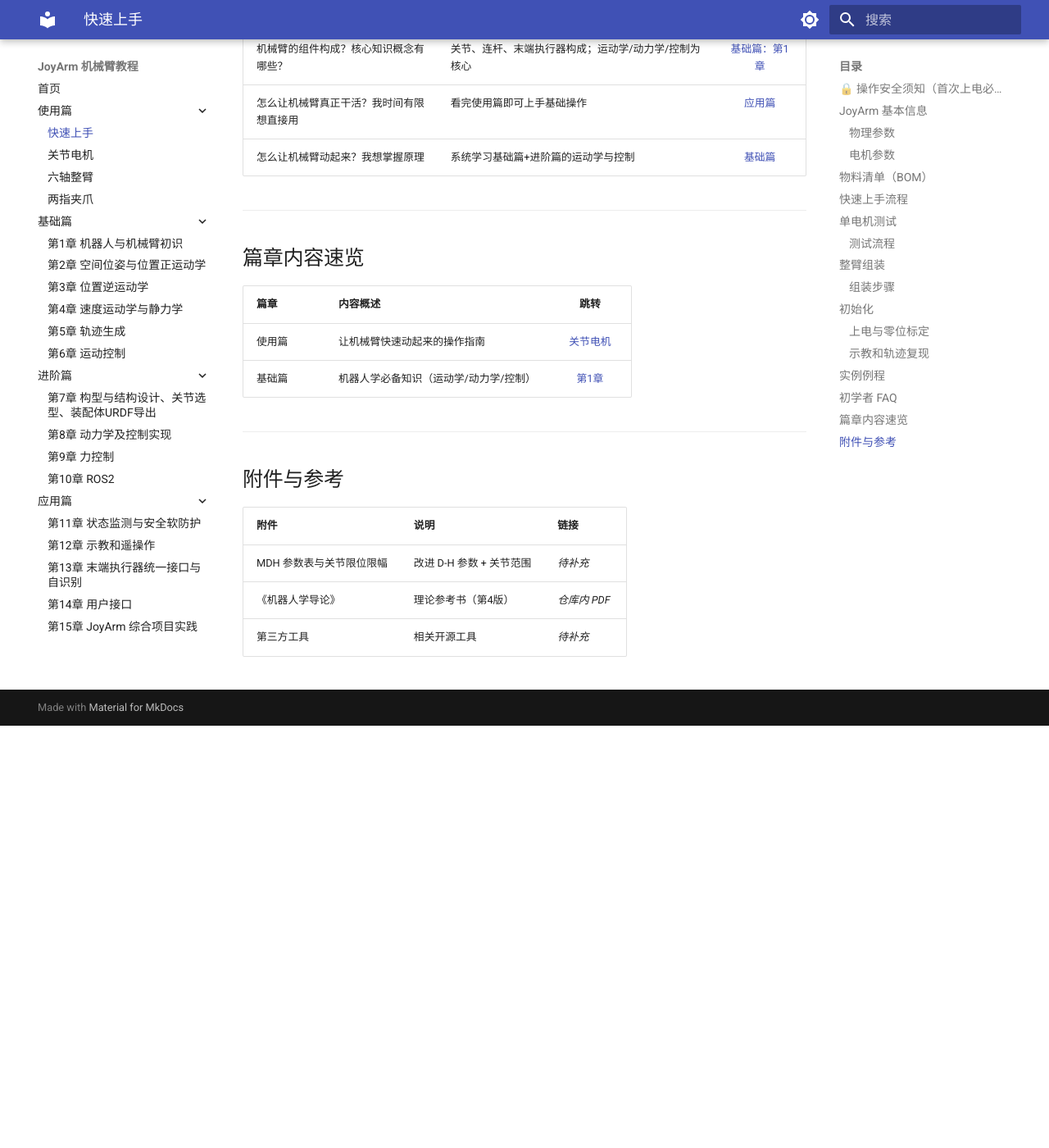
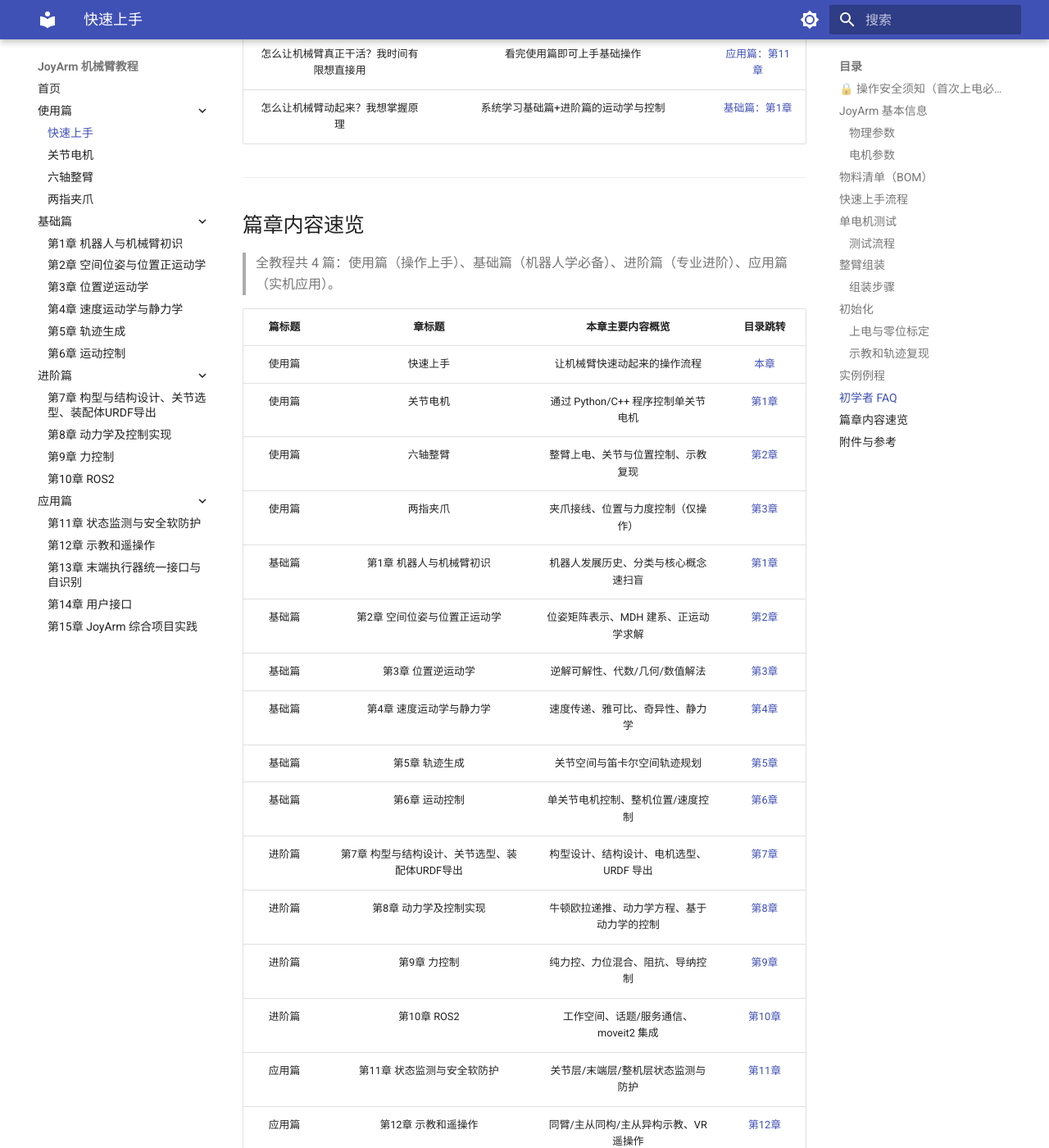
Before and after one commit to joyin-dexhand/joyin_arm_tutorial, an MkDocs documentation site: the page built from docs/chapter1_1.md, in a window 1280 px wide and 1400 px high, scrolled down 4932 px. Shown: the whole window at 82% size. Built offline with MkDocs 1.6.1 and Material for MkDocs 9.7.7, drawn with Linux system fonts in a browser that asks for light colours; before the commit the page ends 5817 px from its top, so only the background shows below that; some of the changed text lies outside the part shown.

Commit message:
docs(快速上手): 按反馈完善chapter1_1
- 定位措辞改为'本章定位'，原理跳转补充进阶/应用篇
- 所有表格单元格文字居中对齐
- 调整上手流程顺序为:拆箱→单关节测试设ID→组装→接线上电→零位标定→示教复现→例程
- 单电机测试节去除前置知识提示
- 篇章速览表扩展至全部19章(篇标题/章标题/内容概览/跳转)

````diff
--- a/docs/chapter1_1.md
+++ b/docs/chapter1_1.md
@@ -1,13 +1,13 @@
 # 快速上手
 
-> 📌 **本节定位**：面向"想立刻用起来"的读者。**无需任何理论基础**，按下面流程操作即可让 JoyArm 机械臂动起来。想深入了解原理可前往[基础篇](chapter2_1.md)。
+> 📌 **本章定位**：面向"想立刻用起来"的读者。**无需任何理论基础**，按下面流程操作即可让 JoyArm 机械臂动起来。想深入了解原理，请前往[基础篇](chapter2_1.md)、[进阶篇](chapter3_1.md)和[应用篇](chapter4_1.md)。
 
 ## 🔒 操作安全须知（首次上电必读）
 
 > ⚠️ **请在第一次上电前完整阅读本节，操作不当可能损坏机械臂或造成人身伤害。**
 
 | # | 安全要求 | 说明 |
-|:---:|:---|:---|
+|:---:|:---:|:---:|
 | 1 | **保持工作空间清空** | 机械臂工作半径内不得有人员与障碍物 |
 | 2 | **先就位再上电** | 先将机械臂调至安全姿态（零位）再上电 |
 | 3 | **上电后禁止强行扳动** | 上电后切勿手动强行扳动关节，会损坏电机减速器 |
@@ -22,7 +22,7 @@
 > 🖼️ **图片占位**：JoyArm 机械臂整体外观图 + 坐标系标注图
 
 | 参数 | 数值 | 说明 |
-|:---|:---|:---|
+|:---:|:---:|:---:|
 | 自由度 | 6 DOF | 六旋转关节 |
 | 臂展长度 | *待补充* | 末端可达最大水平距离 |
 | 极限负载 | *待补充* | 末端可承载最大重量 |
@@ -35,7 +35,7 @@
 > 🖼️ **图片占位**：关节电机实物图 + 接口标注图
 
 | 参数 | 数值 | 说明 |
-|:---|:---|:---|
+|:---:|:---:|:---:|
 | 峰值扭矩 | *待补充* | 瞬时最大输出力矩 |
 | 额定扭矩 | *待补充* | 长期稳定输出力矩 |
 | 额定电压 | *待补充* | 供电电压 |
@@ -49,7 +49,7 @@
 > 🖼️ **图片占位**：全部零部件全家福照片
 
 | 类别 | 名称 | 数量 | 获取方式 | 备注 |
-|:---|:---|:---:|:---|:---|
+|:---:|:---:|:---:|:---:|:---:|
 | 结构件 | 底座 | 1 | *购买/打印链接* | *参数* |
 | 结构件 | 连杆 x6 | 6 | *购买/打印链接* | *参数* |
 | 执行器 | 关节电机 | 6 | *购买链接* | 见电机参数表 |
@@ -63,12 +63,12 @@
 
 ```mermaid
 flowchart TD
-    A[拆箱验收] --> B[整臂组装]
-    B --> C[接线与上电]
-    C --> D[单电机测试]
+    A[拆箱验收] --> B[单关节测试并设置电机ID]
+    B --> C[整臂组装]
+    C --> D[接线和上电]
     D --> E[零位标定]
-    E --> F[示教与轨迹复现]
-    F --> G[实例例程]
+    E --> F[示教和轨迹复现]
+    F --> G[其余实例例程功能]
 
     style A fill:#e1f5fe
     style G fill:#c8e6c9
@@ -106,7 +104,7 @@ flowchart LR
 ### 组装步骤
 
 | 步骤 | 操作 | 图示 |
-|:---:|:---|:---|
+|:---:|:---:|:---:|
 | 1 | 安装底座并固定 | *待补充* |
 | 2 | 依次连接 6 个关节连杆 | *待补充* |
 | 3 | 理线并固定线缆 | *待补充* |
@@ -121,7 +119,7 @@ flowchart LR
 > 🖼️ **图片占位**：机械臂安全姿态示意图
 
 | 项目 | 出厂默认值 |
-|:---|:---|
+|:---:|:---:|
 | 安全姿态（零位） | *待补充* |
 | 标定方法 | *待补充* |
 
@@ -139,7 +137,7 @@ flowchart LR
 ## 实例例程
 
 | 例程名 | 功能 | 代码位置 |
-|:---|:---|:---|
+|:---:|:---:|:---:|
 | 例程 1 | *待补充* | *仓库链接* |
 | 例程 2 | *待补充* | *仓库链接* |
 
@@ -150,28 +148,47 @@ flowchart LR
 > 📚 以下问题若需深入理解原理，可点击跳转至对应篇章。
 
 | 你的问题 | 简要回答 | 深入阅读 |
-|:---|:---|:---:|
+|:---:|:---:|:---:|
 | 什么是机器人，机器人有哪些类别？ | 机器人是能自动执行任务的机器装置，分工业/服务、移动/固定等类别 | [基础篇：第1章](chapter2_1.md) |
 | 什么是机械臂，有什么应用？为何做机械臂？ | 机械臂是模仿手臂功能的机械装置，工业/服务领域应用最广 | [基础篇：第1章](chapter2_1.md) |
 | 机械臂的组件构成？核心知识概念有哪些？ | 关节、连杆、末端执行器构成；运动学/动力学/控制为核心 | [基础篇：第1章](chapter2_1.md) |
-| 怎么让机械臂真正干活？我时间有限想直接用 | 看完使用篇即可上手基础操作 | [应用篇](chapter4_1.md) |
-| 怎么让机械臂动起来？我想掌握原理 | 系统学习基础篇+进阶篇的运动学与控制 | [基础篇](chapter2_1.md) |
+| 怎么让机械臂真正干活？我时间有限想直接用 | 看完使用篇即可上手基础操作 | [应用篇：第11章](chapter4_1.md) |
+| 怎么让机械臂动起来？我想掌握原理 | 系统学习基础篇+进阶篇的运动学与控制 | [基础篇：第1章](chapter2_1.md) |
 
 ---
 
 ## 篇章内容速览
 
-| 篇章 | 内容概述 | 跳转 |
-|:---|:---|:---:|
-| 使用篇 | 让机械臂快速动起来的操作指南 | [关节电机](chapter1_2.md) |
-| 基础篇 | 机器人学必备知识（运动学/动力学/控制） | [第1章](chapter2_1.md) |
+> 全教程共 4 篇：使用篇（操作上手）、基础篇（机器人学必备）、进阶篇（专业进阶）、应用篇（实机应用）。
+
+| 篇标题 | 章标题 | 本章主要内容概览 | 目录跳转 |
+|:---:|:---:|:---:|:---:|
+| 使用篇 | 快速上手 | 让机械臂快速动起来的操作流程 | [本章](chapter1_1.md) |
+| 使用篇 | 关节电机 | 通过 Python/C++ 程序控制单关节电机 | [第1章](chapter1_2.md) |
+| 使用篇 | 六轴整臂 | 整臂上电、关节与位置控制、示教复现 | [第2章](chapter1_3.md) |
+| 使用篇 | 两指夹爪 | 夹爪接线、位置与力度控制（仅操作） | [第3章](chapter1_4.md) |
+| 基础篇 | 第1章 机器人与机械臂初识 | 机器人发展历史、分类与核心概念速扫盲 | [第1章](chapter2_1.md) |
+| 基础篇 | 第2章 空间位姿与位置正运动学 | 位姿矩阵表示、MDH 建系、正运动学求解 | [第2章](chapter2_2.md) |
+| 基础篇 | 第3章 位置逆运动学 | 逆解可解性、代数/几何/数值解法 | [第3章](chapter2_3.md) |
+| 基础篇 | 第4章 速度运动学与静力学 | 速度传递、雅可比、奇异性、静力学 | [第4章](chapter2_4.md) |
+| 基础篇 | 第5章 轨迹生成 | 关节空间与笛卡尔空间轨迹规划 | [第5章](chapter2_5.md) |
+| 基础篇 | 第6章 运动控制 | 单关节电机控制、整机位置/速度控制 | [第6章](chapter2_6.md) |
+| 进阶篇 | 第7章 构型与结构设计、关节选型、装配体URDF导出 | 构型设计、结构设计、电机选型、URDF 导出 | [第7章](chapter3_1.md) |
+| 进阶篇 | 第8章 动力学及控制实现 | 牛顿欧拉递推、动力学方程、基于动力学的控制 | [第8章](chapter3_2.md) |
+| 进阶篇 | 第9章 力控制 | 纯力控、力位混合、阻抗、导纳控制 | [第9章](chapter3_3.md) |
+| 进阶篇 | 第10章 ROS2 | 工作空间、话题/服务通信、moveit2 集成 | [第10章](chapter3_4.md) |
+| 应用篇 | 第11章 状态监测与安全软防护 | 关节层/末端层/整机层状态监测与防护 | [第11章](chapter4_1.md) |
+| 应用篇 | 第12章 示教和遥操作 | 同臂/主从同构/主从异构示教、VR 遥操作 | [第12章](chapter4_2.md) |
+| 应用篇 | 第13章 末端执行器统一接口与自识别 | 夹爪/灵巧手/吸附等各类末端原理与接口 | [第13章](chapter4_3.md) |
+| 应用篇 | 第14章 用户接口 | UI、语音、视觉、NFC、UWB、体感 | [第14章](chapter4_4.md) |
+| 应用篇 | 第15章 JoyArm 综合项目实践 | 感知/规划/控制/交互全栈综合项目 | [第15章](chapter4_5.md) |
 
 ---
 
 ## 附件与参考
 
 | 附件 | 说明 | 链接 |
-|:---|:---|:---|
+|:---:|:---:|:---:|
 | MDH 参数表与关节限位限幅 | 改进 D-H 参数 + 关节范围 | *待补充* |
 | 《机器人学导论》 | 理论参考书（第4版） | *仓库内 PDF* |
 | 第三方工具 | 相关开源工具 | *待补充* |
````
Also changed, not shown: other parts of docs/chapter1_1.md (+2 -4 lines).
